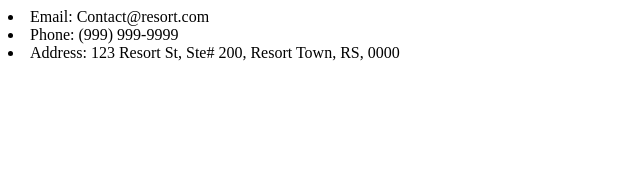
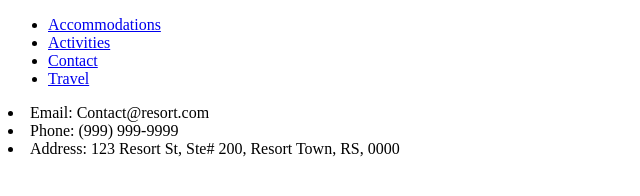
Before and after one commit to jessicahattig/resort-website, a plain HTML site: page contact-info.html in a window 1280 px wide. Shown: the whole page, without its empty margins (0-640 px from the left). Drawn offline with Linux system fonts and the light colour scheme.

Commit message:
WIP: contact page, adding navigation bar.

```diff
--- a/contact-info.html
+++ b/contact-info.html
@@ -1,8 +1,19 @@
 <!DOCTYPE html>
 <html lang="en">
+
 <head></head>
+
 <body>
   <header>
+    <nav>
+      <ul class="navbar">
+        <li><a href="accomodations.html">Accommodations</a></li>
+        <li><a href="activities.html">Activities</a></li>
+        <li><a href="contact-info.html">Contact</a></li>
+        <li><a href="travel.html">Travel</a></li>
+      </ul>
+    </nav>
+  </header>
   <title>Contact Us:</title>
   <div>
 
@@ -11,7 +22,8 @@
     <li>Address: 123 Resort St, Ste# 200, Resort Town, RS, 0000</li>
 
   </div>
-</head>
+  </head>
 
 </body>
+
 </html>
```
Also changed, not shown: accomodations.html (renamed from accommodation.html), css/accomodations.css (deleted), css/activities.css (deleted), css/arrangements.css (deleted), css/contact-info.css (deleted), css/styles.css (renamed from css/landing-page.css), css/travel.css (deleted).
